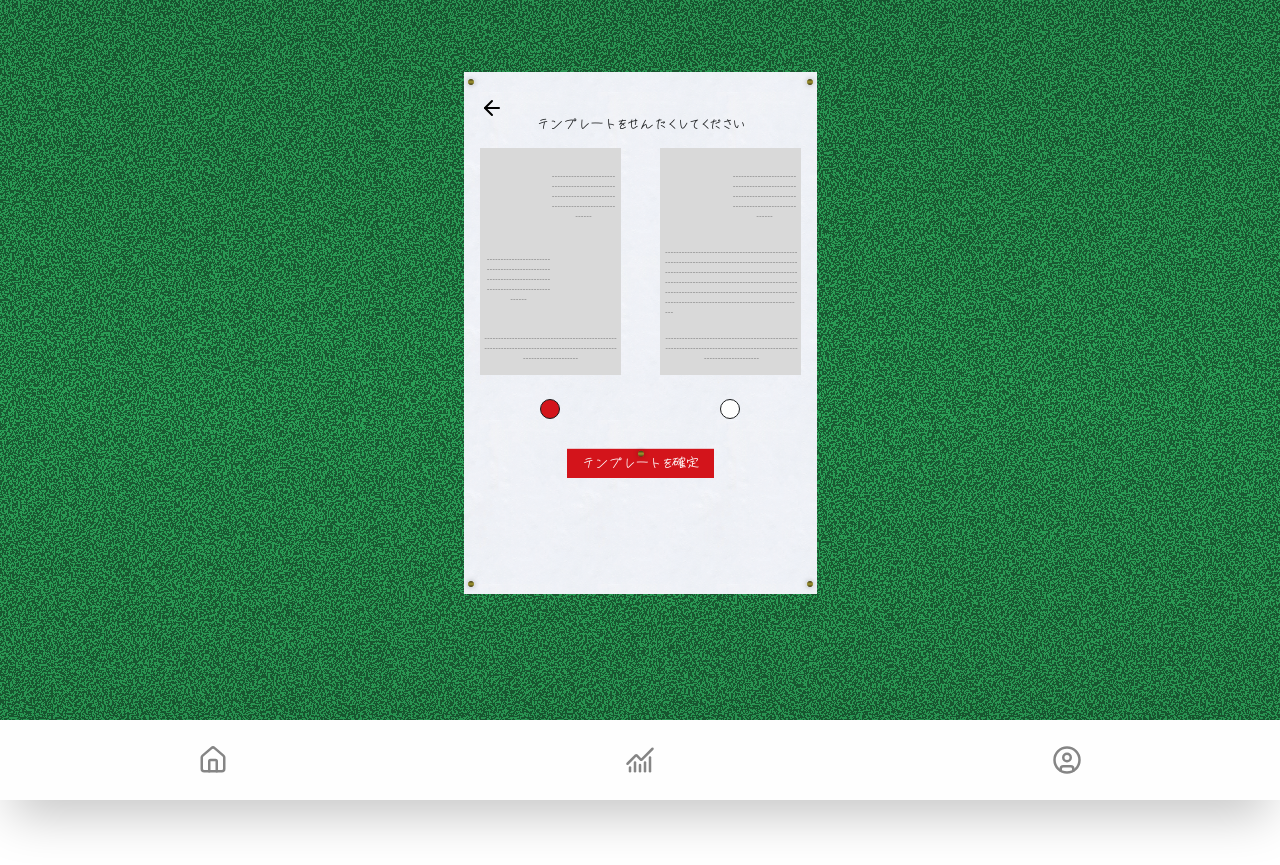
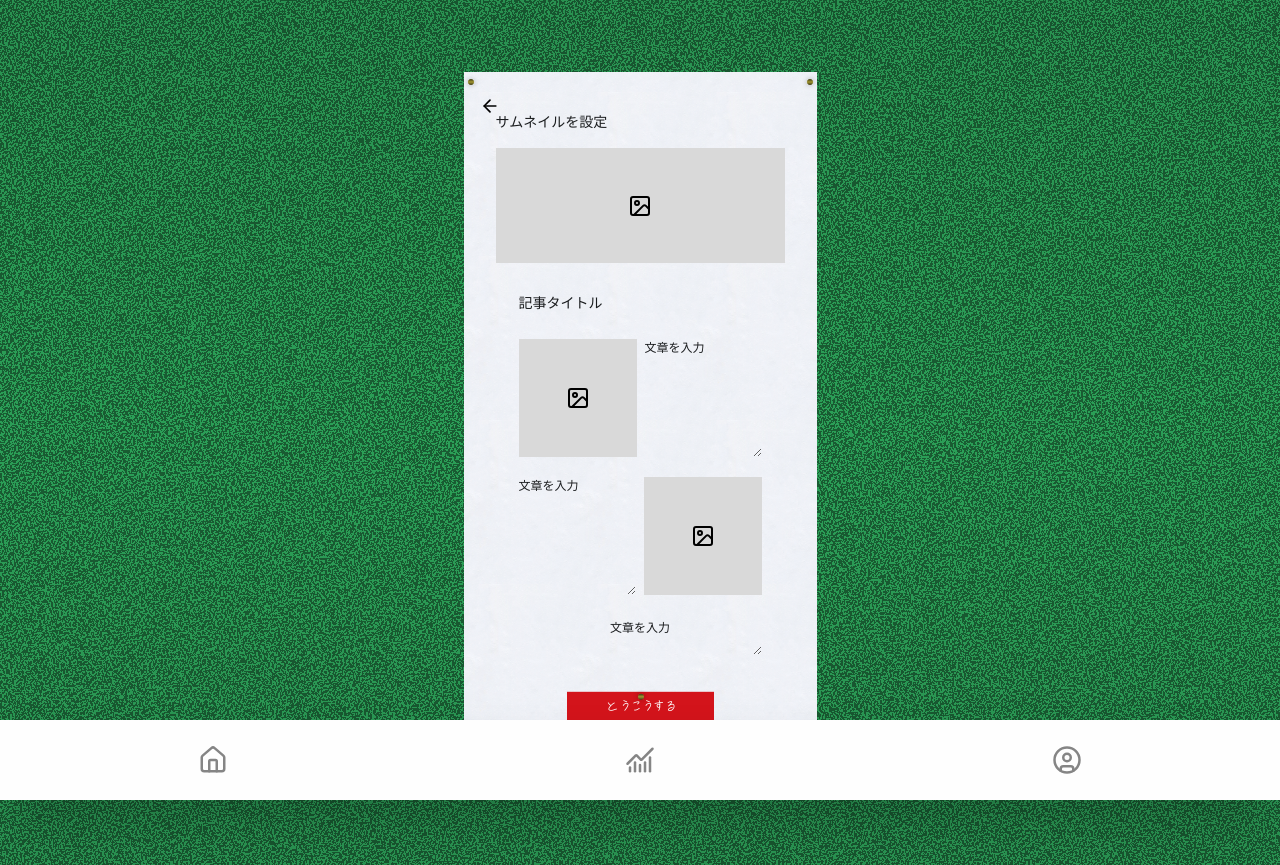
Before and after one commit to reonalddekapurio/Honmono, a Next.js app in the folder front/: page /post in a window 1280 px wide. Both pictures are taken after a click on the button "テンプレートを確定". Before the commit the page ends 800 px from the top, so only its background shows below. Built offline with nearby package versions, Linux system fonts and the light colour scheme.

Commit message:
[add] 投稿ページのコンテンツ作成部分のUI作成

```diff
--- a/front/src/app/globals.css
+++ b/front/src/app/globals.css
@@ -7,7 +7,7 @@
   font-style: normal;
 }
 
-@theme {
+@theme inline {
   --color-foreground: var(--foreground);
   --font-sans: var(--font-geist-sans);
   --font-mono: var(--font-geist-mono);
--- a/front/src/app/post/page.tsx
+++ b/front/src/app/post/page.tsx
@@ -3,19 +3,22 @@
 import Image from "next/image";
 import { useState } from "react";
 import { useRouter } from "next/navigation";
-import { ArrowLeft } from "lucide-react";
+import { ArrowLeft, Image as ImageIcon } from "lucide-react";
 import { ButtonWithBgImage } from "@/components/layouts";
 
 export default function Post() {
   const router = useRouter();
   const [templateNum, setTemplateNum] = useState<1 | 2>(1); // 初期値: 1
+  const [isTemplateFinalised, setIsTemplateFinalised] = useState(false);
 
   return (
     <main>
+      {!isTemplateFinalised ? (
         <div
           className="relative w-88.25 h-130.5 mx-auto pt-10 px-4 bg-[url(/img/news-paper/news-paper-type3.svg)] bg-no-repeat bg-center"
         >
           <ArrowLeft
+            size={20}
             color="black"
             onClick={router.back}
             className="absolute top-6 left-4"
@@ -55,11 +58,88 @@ export default function Post() {
                   )
                 })}
               </div>
-            <ButtonWithBgImage>
+              <ButtonWithBgImage
+                onClick={() => setIsTemplateFinalised(true)}
+              >
                 テンプレートを確定
               </ButtonWithBgImage>
           </form>
         </div>
+      ): (
+        <div
+          className="relative w-88.25 h-172.25 mx-auto pt-10 px-8 bg-[url(/img/news-paper/news-paper-type4.svg)] bg-no-repeat bg-center text-black"
+        >
+          <ArrowLeft
+            size={20}
+            color="black"
+            onClick={() => setIsTemplateFinalised(false)}
+            className="absolute top-6 left-4"
+          />
+          <form
+            onSubmit={(e) => e.preventDefault()}
+            className="flex flex-col items-center gap-3"
+          >
+            <div className="w-full">
+              <h2 className="text-sm mb-4">
+                サムネイルを設定
+              </h2>
+              <label className="flex items-center justify-center w-full h-28.75 bg-[#d9d9d9]">
+                <ImageIcon
+                  size={24}
+                  color="black"
+                />
+                <input
+                  type="file"
+                  className="hidden"
+                />
+              </label>
+            </div>
+            <div className="py-4 px-4.5">
+              <input
+                type="text"
+                placeholder="記事タイトル"
+                className="w-full text-sm placeholder-black outline-none"
+              />
+              <div className="flex flex-col gap-5 mt-6">
+                {[...Array(2)].map((_, i) => (
+                  <div
+                    key={i}
+                    className={`
+                      flex gap-2 justify-between
+                      ${i === 1 && "flex-row-reverse"}
+                    `}
+                  >
+                    <label className="flex items-center justify-center w-29.5 h-29.5 bg-[#d9d9d9]">
+                      <ImageIcon
+                        size={24}
+                        color="black"
+                      />
+                      <input
+                        type="file"
+                        className="hidden"
+                      />
+                    </label>
+                    <textarea
+                      placeholder="文章を入力"
+                      className="w-29.25 text-[12px] placeholder-black outline-none"
+                    />
+                  </div>
+                ))}
+              </div>
+              <textarea
+                placeholder="文章を入力"
+                className="w-full text-center text-[12px] mt-6 placeholder-black outline-none"
+              />
+            </div>
+            <ButtonWithBgImage
+              // TODO: 投稿処理
+              onClick={() => router.push("/")} // 仮でTOPページへ遷移
+            >
+              とうこうする
+            </ButtonWithBgImage>
+          </form>
+        </div>
+      )}
     </main>
   )
 }
```
Also changed, not shown: front/public/img/news-paper/news-paper-type4.svg (added). Lines whose indentation alone changed are shown as unchanged.
